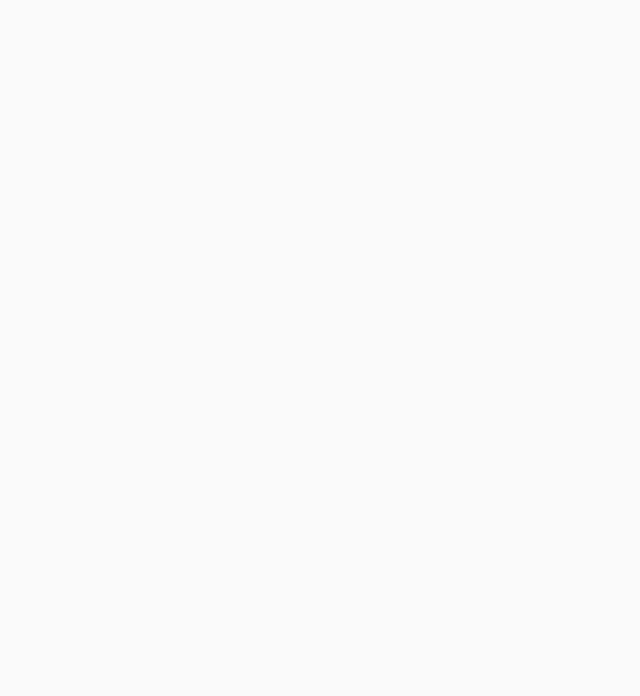
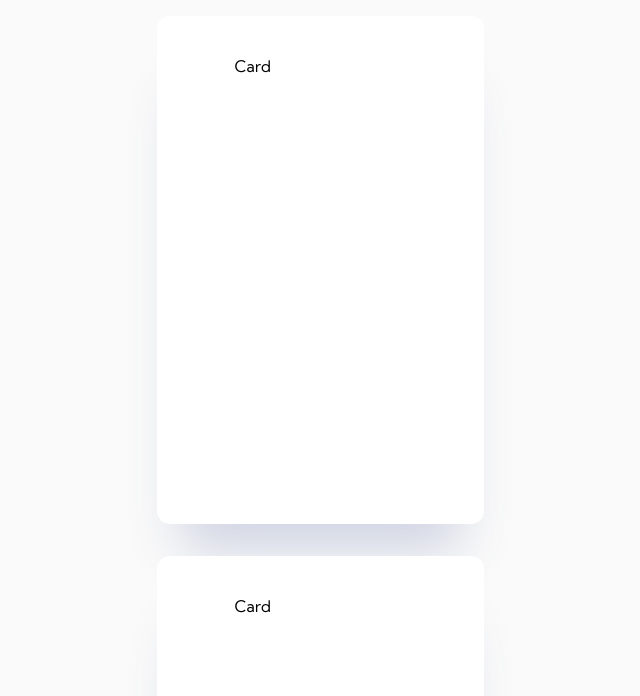
Before and after one commit to caarlosdamian/officelite, a React (Vite) app: page / in a window 1280 px wide. Shown: the part 884-1580 px from the top of the page, without its empty margins (320-960 px from the left). Built offline with nearby package versions, Linux system fonts and the light colour scheme.

Commit message:
feat(components): added new card components

```diff
--- /dev/null
+++ b/src/common/utils/index.ts
@@ -0,0 +1,65 @@
+export const cardInfo = [
+  {
+    id: 1,
+    title: "Basic",
+    tier: "Free",
+    description: "Up to 5 users for free",
+    img: false,
+    features: [
+      {
+        id: "i1",
+        title: "Basic document collaboration",
+      },
+      {
+        id: "i2",
+        title: "2 GB storage",
+      },
+      {
+        id: "i3",
+        title: "Great security and support",
+      },
+    ],
+  },
+  {
+    id: 2,
+    title: "Pro",
+    tier: "$9.99",
+    description: "Per user, billed monthly",
+    img: true,
+    features: [
+      {
+        id: "e1",
+        title: "All essential integrations",
+      },
+      {
+        id: "e2",
+        title: "50 GB storage",
+      },
+      {
+        id: "e3",
+        title: "More control and insights",
+      },
+    ],
+  },
+  {
+    id: 3,
+    title: "Ultimate",
+    tier: "$19.99",
+    description: "Per user, billed monthly",
+    img: false,
+    features: [
+      {
+        id: "p1",
+        title: "Robust work management",
+      },
+      {
+        id: "p2",
+        title: "VIP support",
+      },
+      {
+        id: "p3",
+        title: "More control and insights",
+      },
+    ],
+  },
+];
--- /dev/null
+++ b/src/components/card/Card.tsx
@@ -0,0 +1,12 @@
+import React from "react";
+// @ts-ignore
+import { Slide } from "react-reveal";
+import "./Card.scss";
+
+export const Card = () => {
+  return (
+    <Slide left>
+      <div className="card">Card</div>
+    </Slide>
+  );
+};
--- a/src/components/header/Header.tsx
+++ b/src/components/header/Header.tsx
@@ -4,6 +4,7 @@ import "./Header.scss";
 
 export const Header = () => {
   return (
+    <>
       <div className="header">
         <img src={logo} className="header-logo" alt="logo" />
         <img
@@ -11,7 +12,8 @@ export const Header = () => {
           className="header-pattern"
           alt="header-pattern"
         />
+      </div>
       <Outlet />
-    </div>
+    </>
   );
 };
--- a/src/pages/home/Home.tsx
+++ b/src/pages/home/Home.tsx
@@ -1,6 +1,8 @@
 import "./Home.scss";
 import { charts } from "../../assets/";
 import { Button } from "../../components/button/Button";
+import { cardInfo } from "../../common/utils";
+import { Card } from "../../components/card/Card";
 
 export const Home = () => {
   return (
@@ -21,7 +23,11 @@ export const Home = () => {
           <Button variant="primary" label="Get Started" />
         </div>
       </div>
-      <div className="home-middle"></div>
+      <div className="home-middle">
+        {cardInfo.map((item) => (
+          <Card key={item.id}/>
+        ))}
+      </div>
       <div className="home-bottom">
         <div className="home-bottom-left"></div>
         <div className="home-bottom-right"></div>
```
Lines whose indentation alone changed are shown as unchanged.
